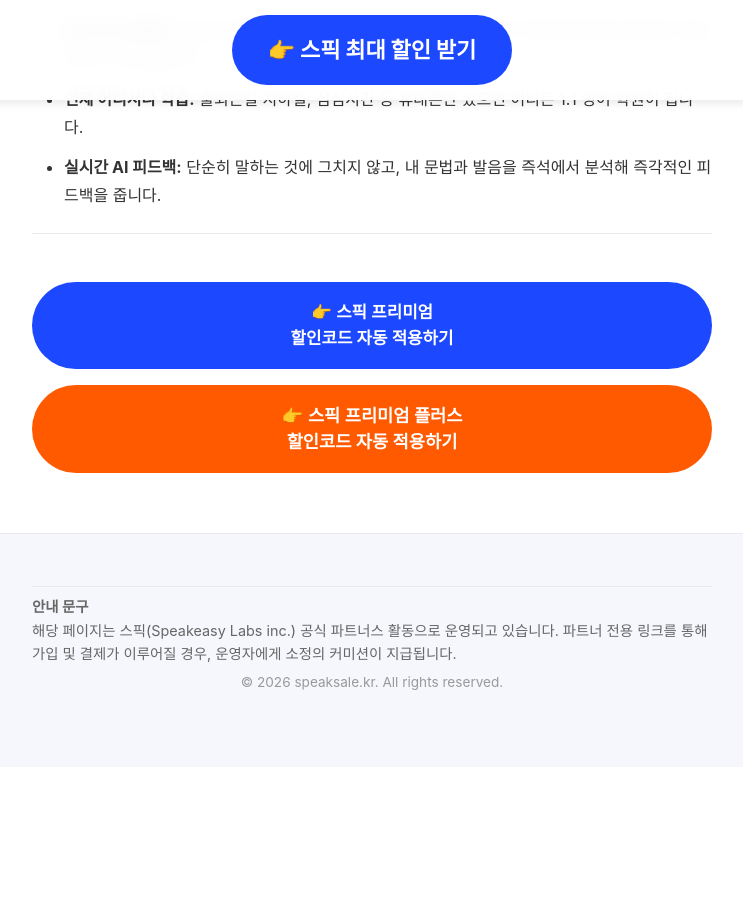
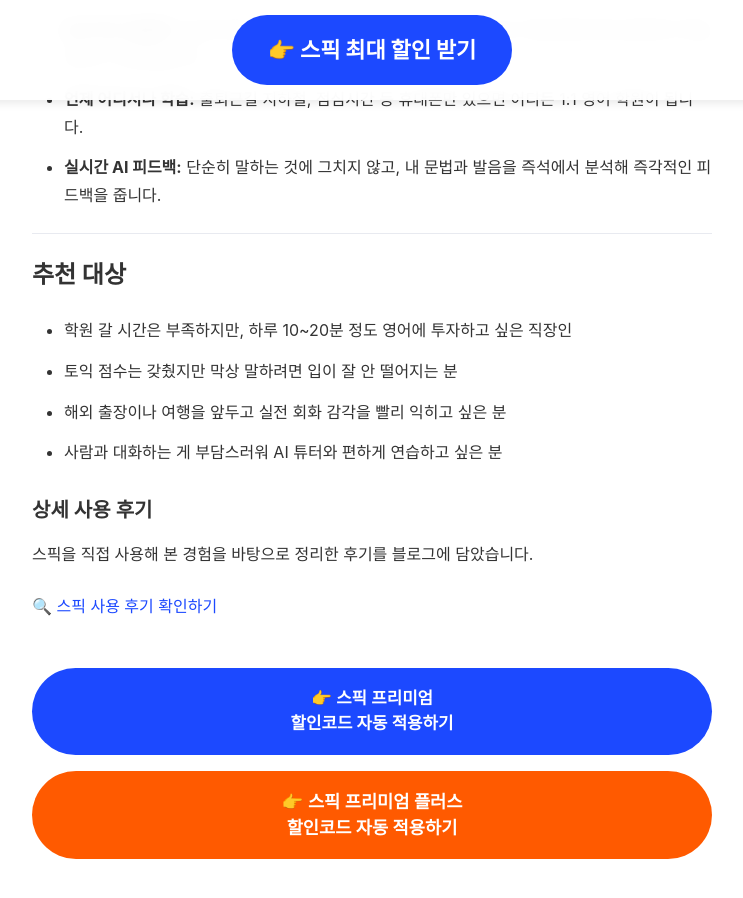
Before and after one commit to kjsjdw/speak_event_page, a Jekyll site: the page built from content/main-page-content.md, in a window 1280 px wide and 900 px high, scrolled down 4995 px. Shown: the whole window, without its empty margins (268-1011 px from the left). Built offline with Jekyll 4.4.1, drawn with Linux system fonts in a browser that asks for light colours; some web fonts are replaced; before the commit the page ends 5762 px from its top, so only the background shows below that.

Commit message:
Update 07-special-offer.md

```diff
--- a/content/sections/07-special-offer.md
+++ b/content/sections/07-special-offer.md
@@ -1,3 +1,24 @@
+<section class="who-for-and-review">
+  <h2>추천 대상</h2>
+  <ul>
+    <li>학원 갈 시간은 부족하지만, 하루 10~20분 정도 영어에 투자하고 싶은 직장인</li>
+    <li>토익 점수는 갖췄지만 막상 말하려면 입이 잘 안 떨어지는 분</li>
+    <li>해외 출장이나 여행을 앞두고 실전 회화 감각을 빨리 익히고 싶은 분</li>
+    <li>사람과 대화하는 게 부담스러워 AI 튜터와 편하게 연습하고 싶은 분</li>
+  </ul>
+
+  <div class="review-link-block">
+    <h3>상세 사용 후기</h3>
+    <p>
+      스픽을 직접 사용해 본 경험을 바탕으로 정리한 후기를 블로그에 담았습니다.
+    </p>
+    <a href="https://blog.naver.com/richungcy/224045743077"
+       target="_blank" rel="noopener" class="review-link-button">
+      🔍 스픽 사용 후기 확인하기
+    </a>
+  </div>
+</section>
+
 
 <div class="cta-buttons final-cta" id="cta-section">
   <a href="{{ site.data.links.premium }}" class="cta-button" target="_blank" rel="noopener">
```
